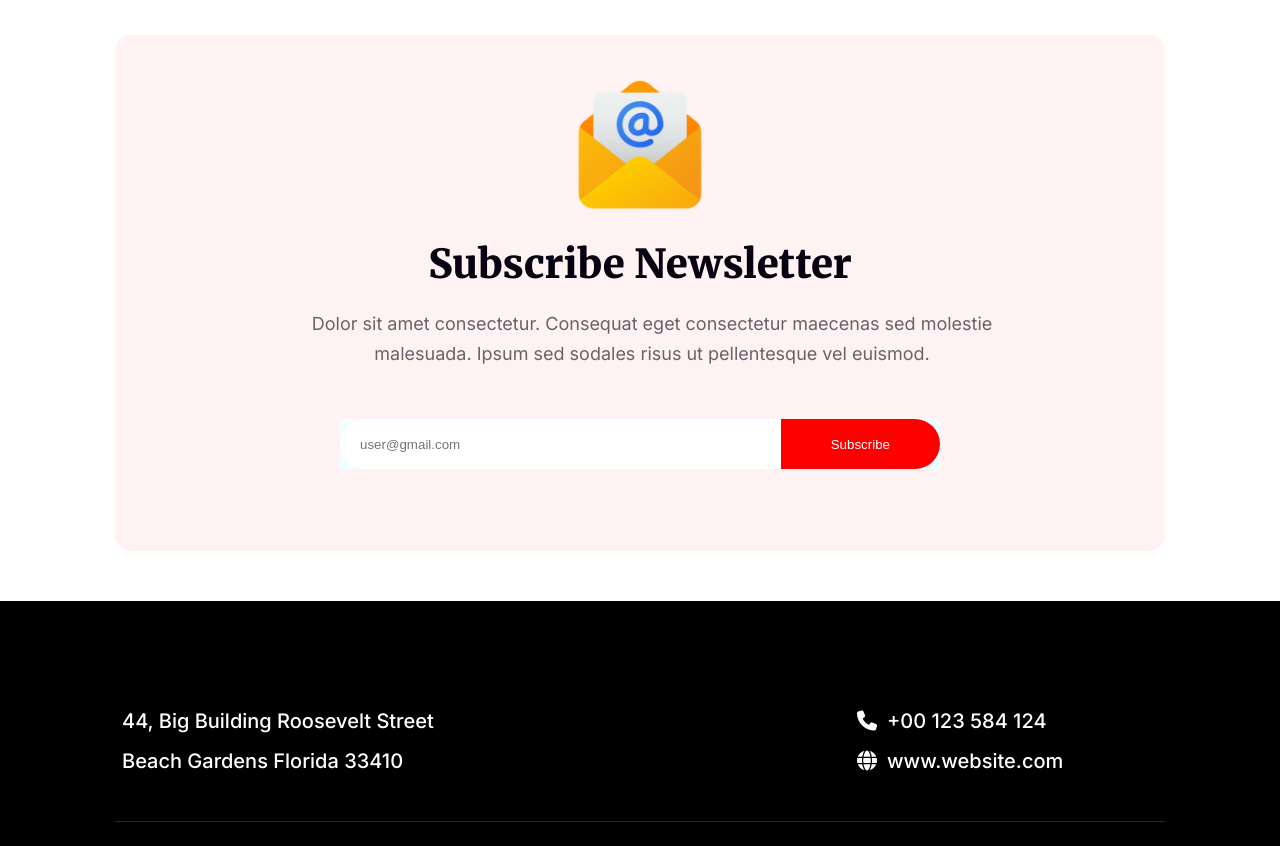
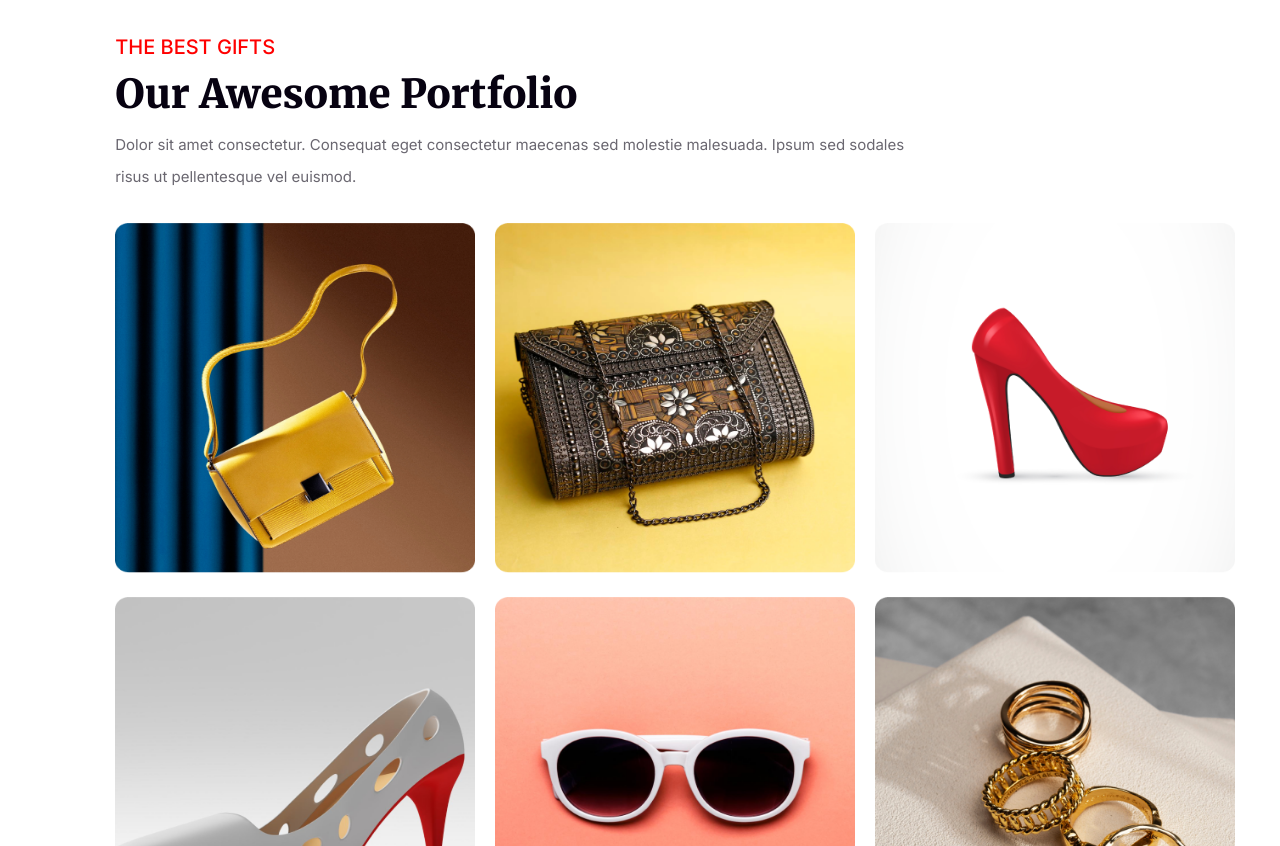
Before and after one commit to HFsa-RaShid/Assignment1, a plain HTML site: page index.html in a window 1280 px wide. Shown: the part 2210-3056 px from the top of the page. Drawn offline with Linux system fonts and the light colour scheme.

Commit message:
last few steps

```diff
--- a/index.html
+++ b/index.html
@@ -4,7 +4,7 @@
 <head>
     <meta charset="UTF-8">
     <meta name="viewport" content="width=device-width, initial-scale=1.0">
-    <title>Assignment-1</title>
+    <title>Assignment1</title>
     <link rel="stylesheet" href="styles.css">
     <link rel="preconnect" href="https://fonts.googleapis.com">
     <link rel="preconnect" href="https://fonts.gstatic.com" crossorigin>
@@ -53,6 +53,40 @@
             </div>
             <button class="btn">join now</button>
         </section>
+        <section class="fifth-section">
+            <p class="fifth-title">THE BEST GIFTS</p>
+            <h2>Our Awesome Portfolio</h2>
+            <p class="fifth-info">Dolor sit amet consectetur. Consequat eget consectetur maecenas sed molestie malesuada. Ipsum sed sodales risus ut pellentesque vel euismod. </p>
+            <div class="first-3-img">
+                <div class="box1">
+                    <img src="resources/Rectangle 3.png" alt="" srcset="">
+
+                </div>
+                <div class="box1">
+                    <img src="resources/Rectangle 4.png" alt="" srcset="">
+                </div>
+                <div class="box1">
+                    <img src="resources/Rectangle 5.png" alt="" srcset="">
+
+                </div>
+
+
+
+            </div>
+            <div class="second-3-img">
+                 <div class="box2">
+                     <img src="resources/Rectangle 6.png" alt="" srcset="">
+                </div>
+                <div class="box2">
+                     <img src="resources/Rectangle 7.png" alt="" srcset="">
+                </div>
+
+                <div class="box2">
+                    <img src="resources/Rectangle 8.png" alt="" srcset="">
+                </div>
+            </div>
+        </section>
+
         <Section class="sixth-section">
             <img src="resources/Group 61.png" alt="" srcset="">
             <div class="sixth-contains">
--- a/styles.css
+++ b/styles.css
@@ -193,6 +193,53 @@
 .third-section button:hover {
     background-color: black;
 }
+.fifth-section{
+    width: 82%;
+    margin: 0 auto;
+}
+.fifth-title{
+    color: #F00;
+    font-family: Inter;
+    font-size: 20px;
+    font-weight: 500;
+}
+.fifth-section h2{
+   margin-top: 10px;
+   margin-bottom: 10px;
+   color: #070211;
+    font-family: Merriweather;
+    font-size: 40px;
+    font-weight: 900;
+    text-transform: capitalize;
+}
+.fifth-info{
+    width: 800px;
+    color: rgba(7, 2, 17, 0.60);
+    font-family: Inter;
+    font-size: 15px;
+    font-weight: 400;
+    line-height: 32px;
+}
+.first-3-img{
+    margin-top: 30px;
+    margin-bottom: 20px;
+    display: flex;
+    gap:20px;
+}
+
+.second-3-img{
+    margin-bottom: 50px;
+    display: flex;
+    gap:20px;
+}
+.first-3-img img,.second-3-img img{
+    width: 360px;
+    height: 350px;
+    transition: 1s;
+}
+.box1:hover,.box2:hover{
+   transform: scale(1.3);
+}
 
 .sixth-section {
     width: 82%;
```
